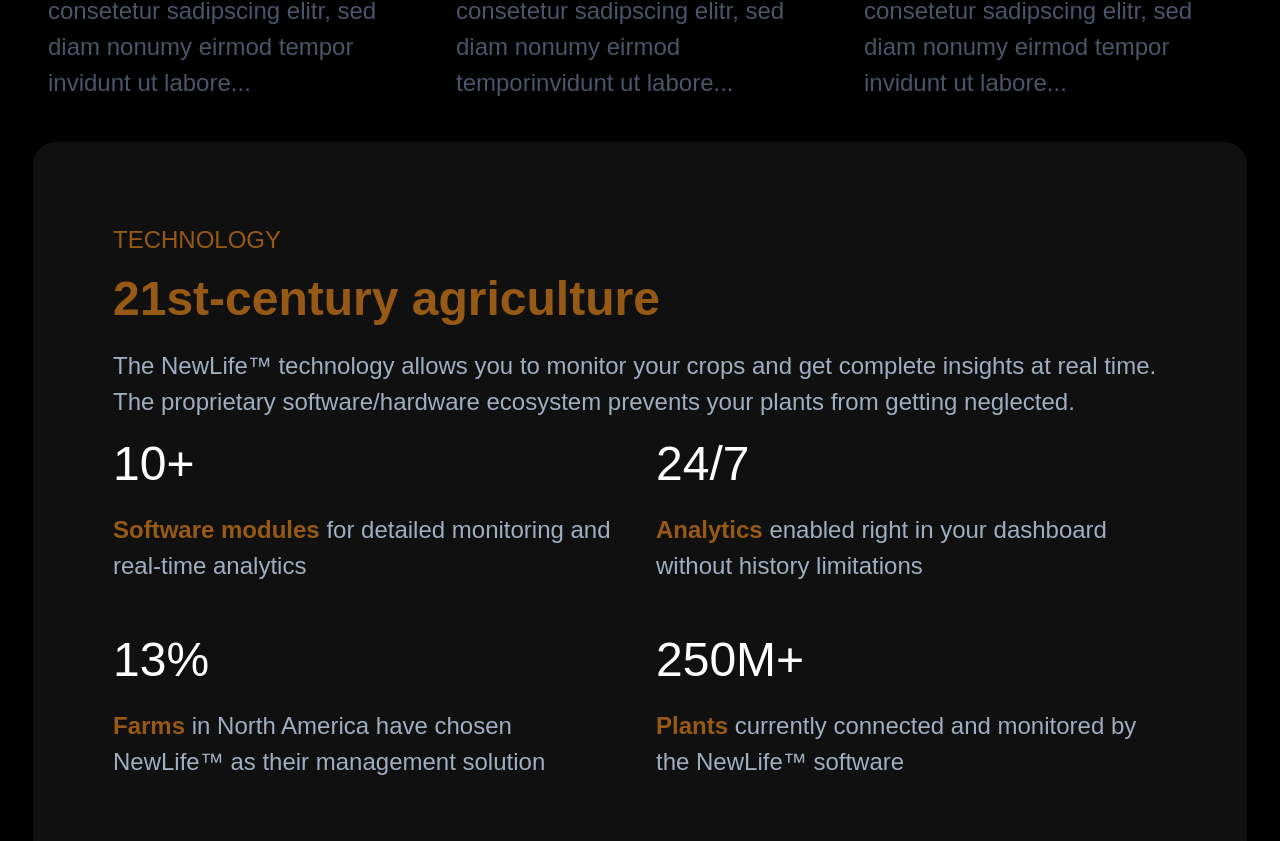
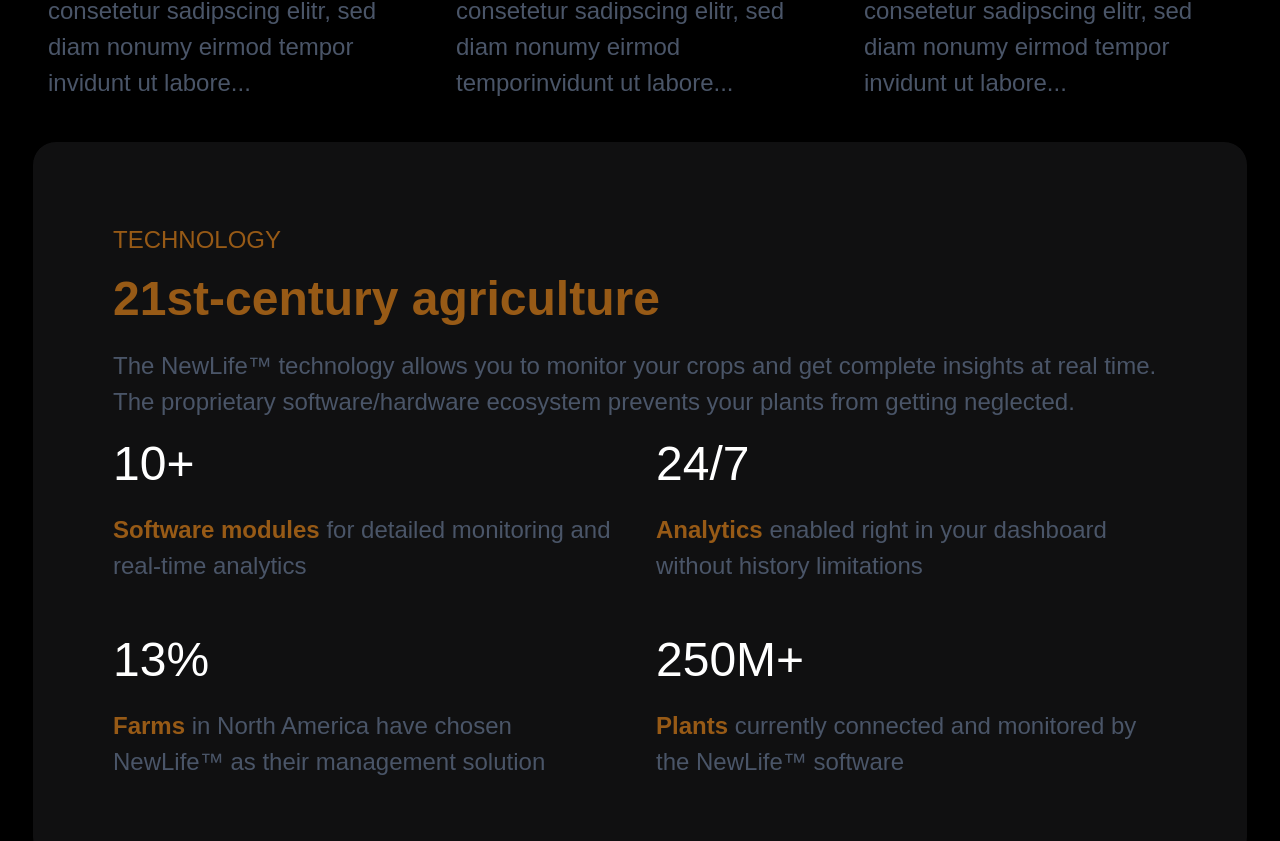
Before and after one commit to kenjitheman/webman, a Next.js app: page / in a window 1280 px wide. Shown: the part 2451-3292 px from the top of the page. Built offline with nearby package versions, Linux system fonts and the light colour scheme; a web font is replaced by a local one.

Commit message:
chore: change width

```diff
--- a/components/stats_with_grid.js
+++ b/components/stats_with_grid.js
@@ -19,15 +19,9 @@ export default function StatsWithGrid() {
                     borderColor={useColorModeValue('gray.300', 'black')}
                     backgroundPosition="center"
                     backgroundRepeat="no-repeat"
-                    maxW={'8xl'}
+                    maxW={'10xl'}
                     w={'100%'}
                     p={20}
-                //style={{
-                //  backgroundImage: `url(/images/background.jpg)`,
-                //  backgroundSize: 'cover',
-                // backgroundPosition: 'center',
-                //  backgroundRepeat: 'no-repeat',
-                //}}
                 >
                     <Stack direction={{ base: 'column', lg: 'row' }}>
                         <Stack
@@ -53,7 +47,7 @@ export default function StatsWithGrid() {
                                 >
                                     21st-century agriculture
                                 </Heading>
-                                <Text fontSize={'2xl'} color={'gray.400'}>
+                                <Text fontSize={'2xl'} color={'gray.600'}>
                                     The NewLife™ technology allows you to monitor your crops and get complete
                                     insights at real time. The proprietary software/hardware ecosystem
                                     prevents your plants from getting neglected.
@@ -66,7 +60,7 @@ export default function StatsWithGrid() {
                                         <Text fontFamily={'heading'} fontSize={'5xl'} color={'white'} mb={3}>
                                             {stat.title}
                                         </Text>
-                                        <Text fontSize={'2xl'} color={'gray.400'}>
+                                        <Text fontSize={'2xl'} color={'gray.600'}>
                                             {stat.content}
                                         </Text>
                                     </Box>
```
